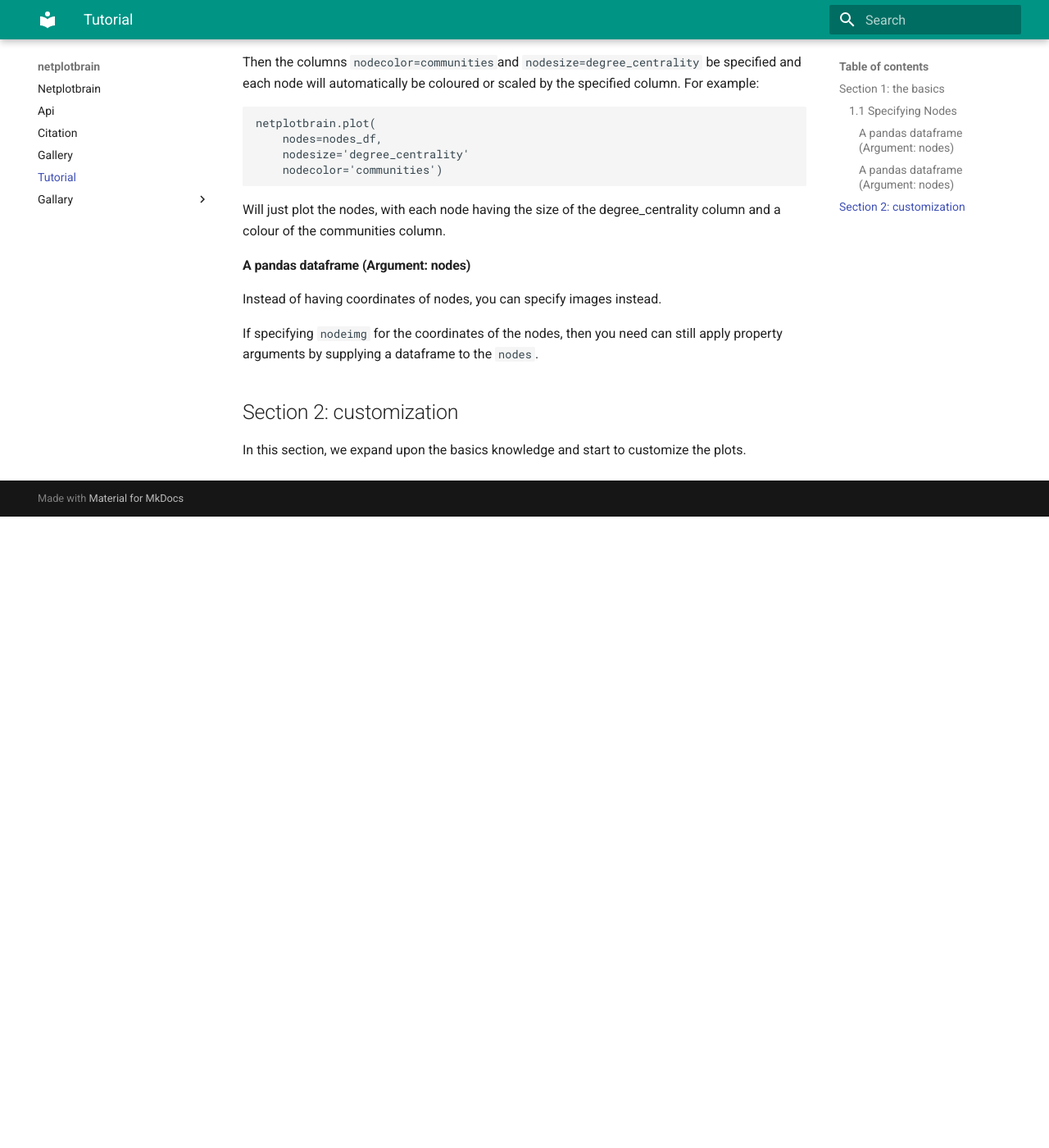
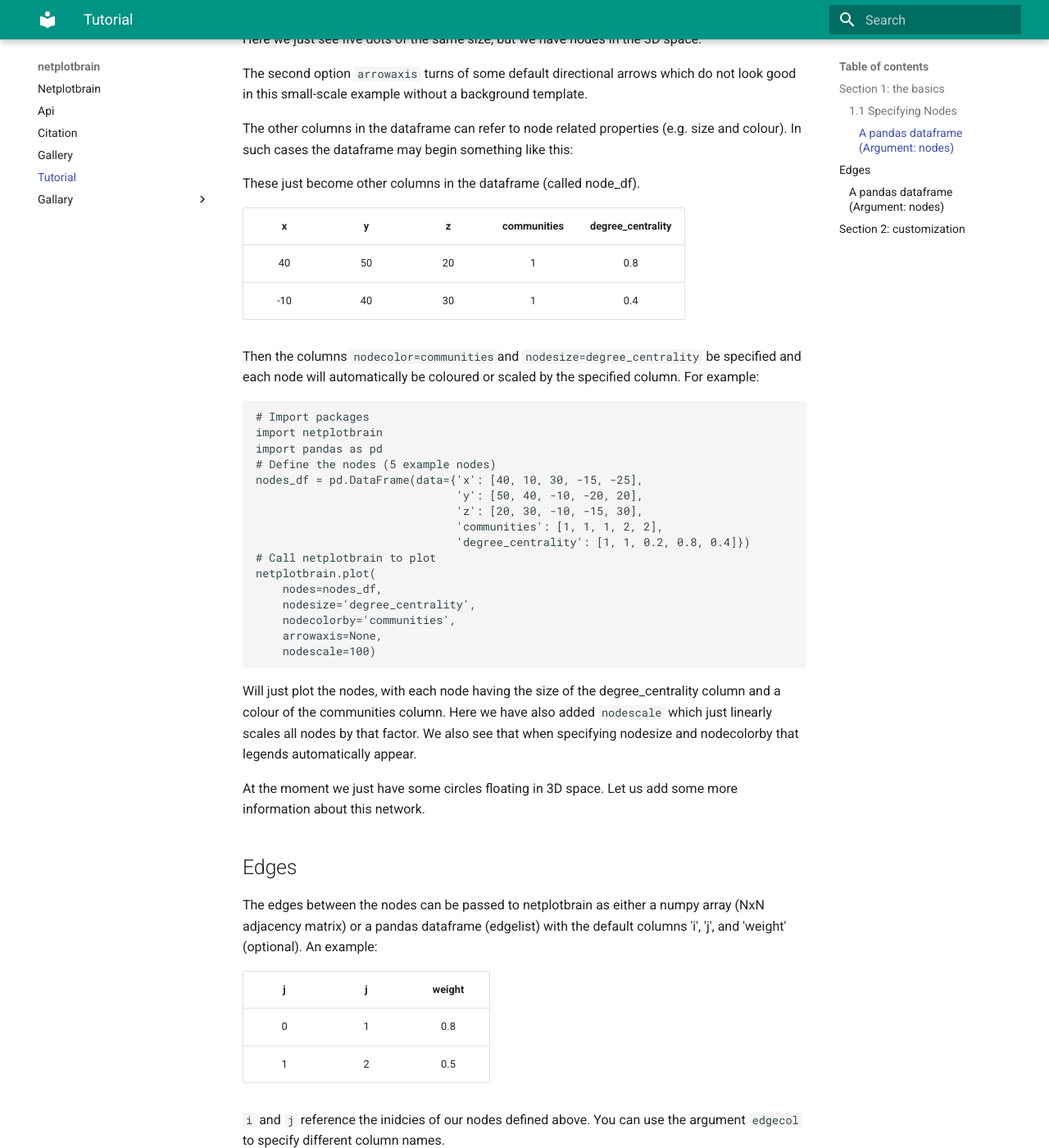
Before and after one commit to wiheto/netplotbrain, an MkDocs documentation site: the page built from docs/tutorial.md, in a window 1280 px wide and 1400 px high, scrolled down 1193 px. Shown: the whole window at 82% size. Built offline with MkDocs 1.6.1 and Material for MkDocs 9.7.7, drawn with Linux system fonts in a browser that asks for light colours; before the commit the page ends 1823 px from its top, so only the background shows below that; some of the changed text lies outside the part shown.

````diff
--- a/docs/tutorial.md
+++ b/docs/tutorial.md
@@ -29,6 +29,24 @@
 |  40     | 50    | 20    |
 | -10     | 40    | 30    |
 
+If we create this dataframe with the two nodes above, we will just plot two circles onto the figure.
+
+```python
+# Import packages
+import netplotbrain
+import pandas as pd
+# Define the nodes
+nodes_df = pd.DataFrame({'x': [40, 10, 30, -15, -25],
+                         'y': [50, 40, -10, -20, 20],
+                         'z': [20, 30, -10, -15, 30]})
+# Call netplotbrain to plot
+netplotbrain.plot(nodes=nodes_df, arrowaxis=None)
+```
+
+Here we just see five dots of the same size, but we have nodes in the 3D space.
+
+The second option `arrowaxis` turns of some default directional arrows which do not look good in this small-scale example without a background template.
+
 The other columns in the dataframe can refer to node related properties (e.g. size and colour). In such cases the dataframe may begin something like this:
 
 These just become other columns in the dataframe (called node_df).
@@ -41,13 +59,62 @@
 Then the columns `nodecolor=communities`and `nodesize=degree_centrality` be specified and each node will automatically be coloured or scaled by the specified column. For example:
 
 ```python
+# Import packages
+import netplotbrain
+import pandas as pd
+# Define the nodes (5 example nodes)
+nodes_df = pd.DataFrame(data={'x': [40, 10, 30, -15, -25],
+                              'y': [50, 40, -10, -20, 20],
+                              'z': [20, 30, -10, -15, 30],
+                              'communities': [1, 1, 1, 2, 2],
+                              'degree_centrality': [1, 1, 0.2, 0.8, 0.4]})
+# Call netplotbrain to plot
 netplotbrain.plot(
     nodes=nodes_df,
-    nodesize='degree_centrality'
-    nodecolor='communities')
+    nodesize='degree_centrality',
+    nodecolorby='communities',
+    arrowaxis=None,
+    nodescale=100)
 ```
 
-Will just plot the nodes, with each node having the size of the degree_centrality column and a colour of the communities column.
+Will just plot the nodes, with each node having the size of the degree_centrality column and a colour of the communities column. Here we have also added `nodescale` which just linearly scales all nodes by that factor. We also see that when specifying nodesize and nodecolorby that legends automatically appear.
+
+At the moment we just have some circles floating in 3D space. Let us add some more information about this network.
+
+## Edges
+
+The edges between the nodes can be passed to netplotbrain as either a numpy array (NxN adjacency matrix) or a pandas dataframe (edgelist) with the default columns 'i', 'j', and 'weight' (optional). An example:
+
+| j       | j     | weight     |
+| :-------------:  | :----------: | :-----------: |
+|  0     | 1    | 0.8    |
+|  1     | 2    | 0.5    |
+
+`i` and `j` reference the inidcies of our nodes defined above. You can use the argument `edgecol` to specify different column names.
+
+Let us continue to add to our figure above:
+
+```python
+# Import packages
+import netplotbrain
+import pandas as pd
+# Define the nodes (5 example nodes)
+nodes_df = pd.DataFrame(data={'x': [40, 10, 30, -15, -25],
+                              'y': [50, 40, -10, -20, 20],
+                              'z': [20, 30, -10, -15, 30],
+                              'communities': [1, 1, 1, 2, 2],
+                              'degree_centrality': [1, 1, 0.2, 0.8, 0.4]})
+# Define the edges
+edges_df = pd.DataFrame(data={'i': [0, 0, 1, 1, 3],
+                              'j': [1, 2, 2, 3, 4]})
+# Call netplotbrain to plot
+netplotbrain.plot(
+    nodes=nodes_df,
+    edges=edges_df,
+    nodecolorby='communities',
+    arrowaxis=None,
+    nodescale=150)
+```
 
 #### A pandas dataframe (Argument: nodes)
 
````
Also changed, not shown: 2 other files.
